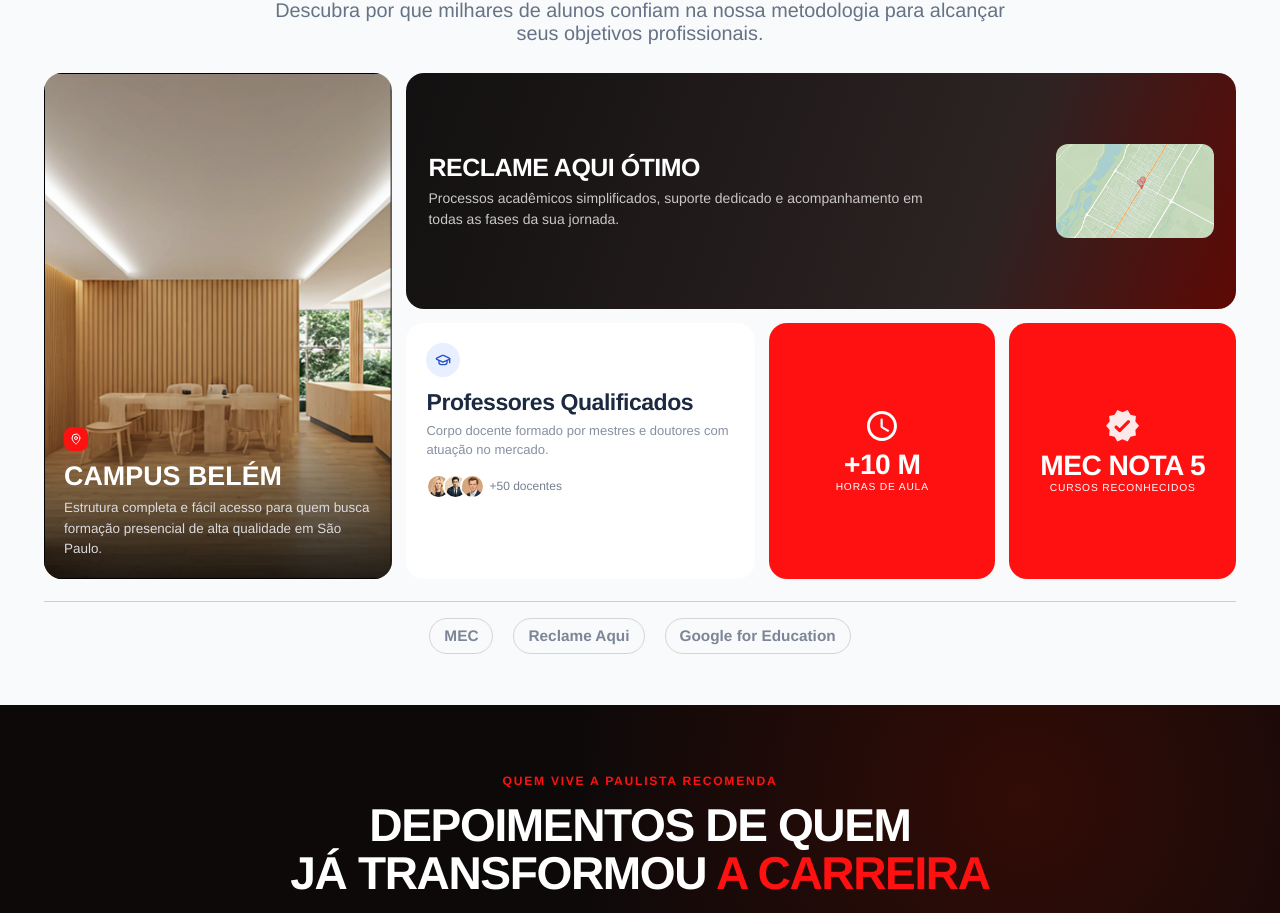
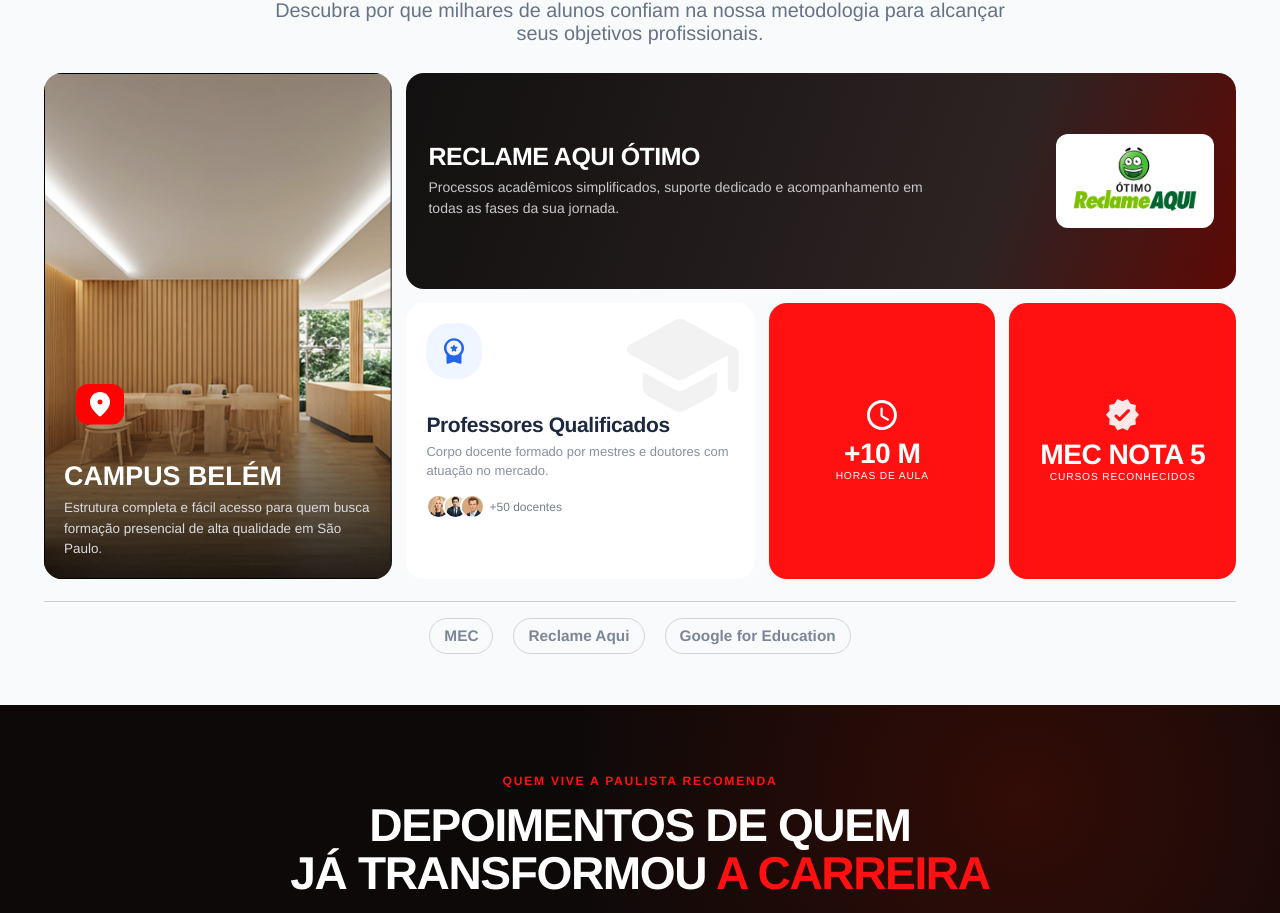
Before and after one commit to martinlofranodeoliveira/faculdadepaulista.com.br, a React (Vite) app: page / in a window 1280 px wide. Shown: the part 2778-3691 px from the top of the page. Built offline with nearby package versions, Linux system fonts and the light colour scheme.

Commit message:
feat: ajustar future section para layout figma

```diff
--- a/src/landing/components/FutureSection.tsx
+++ b/src/landing/components/FutureSection.tsx
@@ -1,5 +1,3 @@
-import { GraduationCap, MapPin } from 'lucide-react'
-
 import { assets, partners } from '../data'
 
 export function FutureSection() {
@@ -26,7 +24,99 @@
             />
             <div className="lp-future__location-content">
               <span className="lp-future__tag">
-                <MapPin size={12} />
+                <svg
+                  width="72"
+                  height="65"
+                  viewBox="0 0 72 65"
+                  fill="none"
+                  xmlns="http://www.w3.org/2000/svg"
+                  aria-hidden="true"
+                >
+                  <rect x="12" y="2" width="48" height="40.5654" rx="12" fill="#FE0000" />
+                  <g filter="url(#filter0_dd_11_1011)">
+                    <rect
+                      x="12"
+                      y="2"
+                      width="48"
+                      height="41"
+                      rx="2"
+                      fill="white"
+                      fillOpacity="0.01"
+                      shapeRendering="crispEdges"
+                    />
+                  </g>
+                  <path
+                    d="M36 10C30.7266 10 25.9805 13.9844 25.9805 20.2539C25.9805 24.1797 29.0859 28.8672 35.1797 34.2578C35.6484 34.668 36.3516 34.668 36.8203 34.2578C42.9141 28.8672 46.0195 24.1797 46.0195 20.2539C46.0195 13.9844 41.2734 10 36 10ZM36 22.4805C34.6523 22.4805 33.4805 21.3672 33.4805 19.9609C33.4805 18.6133 34.6523 17.5 36 17.5C37.3477 17.5 38.5195 18.6133 38.5195 19.9609C38.5195 21.3672 37.3477 22.4805 36 22.4805Z"
+                    fill="white"
+                  />
+                  <defs>
+                    <filter
+                      id="filter0_dd_11_1011"
+                      x="0"
+                      y="0"
+                      width="72"
+                      height="65"
+                      filterUnits="userSpaceOnUse"
+                      colorInterpolationFilters="sRGB"
+                    >
+                      <feFlood floodOpacity="0" result="BackgroundImageFix" />
+                      <feColorMatrix
+                        in="SourceAlpha"
+                        type="matrix"
+                        values="0 0 0 0 0 0 0 0 0 0 0 0 0 0 0 0 0 0 127 0"
+                        result="hardAlpha"
+                      />
+                      <feMorphology
+                        radius="4"
+                        operator="erode"
+                        in="SourceAlpha"
+                        result="effect1_dropShadow_11_1011"
+                      />
+                      <feOffset dy="4" />
+                      <feGaussianBlur stdDeviation="3" />
+                      <feComposite in2="hardAlpha" operator="out" />
+                      <feColorMatrix
+                        type="matrix"
+                        values="0 0 0 0 0 0 0 0 0 0 0 0 0 0 0 0 0 0 0.1 0"
+                      />
+                      <feBlend
+                        mode="normal"
+                        in2="BackgroundImageFix"
+                        result="effect1_dropShadow_11_1011"
+                      />
+                      <feColorMatrix
+                        in="SourceAlpha"
+                        type="matrix"
+                        values="0 0 0 0 0 0 0 0 0 0 0 0 0 0 0 0 0 0 127 0"
+                        result="hardAlpha"
+                      />
+                      <feMorphology
+                        radius="3"
+                        operator="erode"
+                        in="SourceAlpha"
+                        result="effect2_dropShadow_11_1011"
+                      />
+                      <feOffset dy="10" />
+                      <feGaussianBlur stdDeviation="7.5" />
+                      <feComposite in2="hardAlpha" operator="out" />
+                      <feColorMatrix
+                        type="matrix"
+                        values="0 0 0 0 0 0 0 0 0 0 0 0 0 0 0 0 0 0 0.1 0"
+                      />
+                      <feBlend
+                        mode="normal"
+                        in2="effect1_dropShadow_11_1011"
+                        result="effect2_dropShadow_11_1011"
+                      />
+                      <feBlend
+                        mode="normal"
+                        in="SourceGraphic"
+                        in2="effect2_dropShadow_11_1011"
+                        result="shape"
+                      />
+                    </filter>
+                  </defs>
+                </svg>
               </span>
               <h3>CAMPUS BELÉM</h3>
               <p>
@@ -44,12 +134,41 @@
                 todas as fases da sua jornada.
               </p>
             </div>
-            <img src={assets.map} alt="Mapa com pin de localização" />
+            <img src={assets.reclameAquiOtimo} alt="Selo Reclame Aqui Otimo" />
           </article>
 
           <article className="lp-future__prof-card">
+            <span className="lp-future__prof-bg-icon" aria-hidden="true">
+              <svg
+                width="144"
+                height="126"
+                viewBox="0 0 144 126"
+                fill="none"
+                xmlns="http://www.w3.org/2000/svg"
+              >
+                <g opacity="0.05">
+                  <path
+                    d="M31.5625 68.8125V83.8125C31.5625 87.8125 33.5625 91.3125 37.0625 93.3125L63.8125 107.812C66.8125 109.562 70.8125 109.562 73.8125 107.812L100.562 93.3125C104.062 91.3125 106.062 87.8125 106.062 83.8125V68.8125L73.8125 86.5625C70.8125 88.3125 66.8125 88.3125 63.8125 86.5625L31.5625 68.8125ZM63.8125 17.3125L18.8125 41.8125C15.0625 43.8125 15.0625 49.3125 18.8125 51.3125L63.8125 75.8125C66.8125 77.5625 70.8125 77.5625 73.8125 75.8125L116.812 52.3125V83.8125C116.812 86.8125 119.312 89.3125 122.062 89.3125C125.062 89.3125 127.562 86.8125 127.562 83.8125V49.8125C127.562 47.8125 126.312 46.0625 124.812 45.0625L73.8125 17.3125C70.8125 15.5625 66.8125 15.5625 63.8125 17.3125Z"
+                    fill="black"
+                  />
+                </g>
+              </svg>
+            </span>
             <div className="lp-future__prof-icon">
-              <GraduationCap size={16} />
+              <svg
+                width="56"
+                height="56"
+                viewBox="0 0 56 56"
+                fill="none"
+                xmlns="http://www.w3.org/2000/svg"
+                aria-hidden="true"
+              >
+                <rect width="56" height="56" rx="24" fill="#EFF6FF" />
+                <path
+                  d="M26.6523 28.5479L28 27.5518L29.3477 28.5479C29.8164 28.8994 30.4609 28.4307 30.2852 27.8447L29.8164 26.1455L31.2812 24.9736C31.75 24.6221 31.5156 23.8604 30.8711 23.8604H29.1133L28.5859 22.1611C28.4102 21.6338 27.5898 21.6338 27.4141 22.1611L26.8867 23.8604H25.1289C24.4844 23.8604 24.25 24.6221 24.7188 24.9736L26.1836 26.1455L25.6562 27.8447C25.4805 28.4307 26.1836 28.8994 26.6523 28.5479ZM20.5 39.6221C20.5 40.501 21.3203 41.0869 22.1406 40.7939L28 38.8604L33.8594 40.7939C34.6797 41.0869 35.5 40.501 35.5 39.6221V31.7119C37.0234 29.9541 38.0195 27.6689 38.0195 25.0908C38.0195 19.583 33.5078 15.1299 28 15.1299C22.4922 15.1299 17.9805 19.583 17.9805 25.0908C17.9805 27.6689 18.9766 29.9541 20.5 31.7119V39.6221ZM28 17.5908C32.1602 17.5908 35.5 20.9893 35.5 25.0908C35.5 29.251 32.1602 32.5908 28 32.5908C23.8398 32.5908 20.5 29.251 20.5 25.0908C20.5 20.9893 23.8398 17.5908 28 17.5908Z"
+                  fill="#2563EB"
+                />
+              </svg>
             </div>
             <h3>Professores Qualificados</h3>
             <p>Corpo docente formado por mestres e doutores com atuação no mercado.</p>
--- a/src/landing/data.ts
+++ b/src/landing/data.ts
@@ -44,6 +44,7 @@
   appStore: '/landing/appStore.png',
   googlePlay: '/landing/googlePlay.png',
   map: '/landing/map.png',
+  reclameAquiOtimo: '/landing/reclame-aqui-otimo.webp',
   profSarah: '/landing/profSarah.jpg',
   profJames: '/landing/profJames.jpg',
   profMichael: '/landing/profMichael.jpg',
--- a/src/landing/landing.css
+++ b/src/landing/landing.css
@@ -951,7 +951,7 @@
 
 .lp-future__head h2 {
   color: var(--lp-title);
-  font-size: clamp(31px, 3.8vw, 62px);
+  font-size: clamp(31px, 3.8vw, 52px);
   letter-spacing: -0.03em;
   line-height: 1.06;
   margin: 0;
@@ -964,7 +964,7 @@
 
 .lp-future__head p {
   color: #667386;
-  font-size: clamp(16px, 1.55vw, 28px);
+  font-size: clamp(16px, 1.55vw, 21px);
   margin: 12px auto 0;
   max-width: 760px;
 }
@@ -1003,22 +1003,25 @@
 
 .lp-future__tag {
   align-items: center;
-  background: var(--lp-brand);
-  border-radius: 8px;
   display: inline-flex;
-  height: 24px;
   justify-content: center;
-  width: 24px;
+  line-height: 0;
+}
+
+.lp-future__tag svg {
+  display: block;
+  height: 65px;
+  width: 72px;
 }
 
 .lp-future__location h3 {
-  font-size: clamp(24px, 2.1vw, 36px);
+  font-size: clamp(24px, 2.1vw, 32px);
   margin: 10px 0 6px;
 }
 
 .lp-future__location p {
   color: #dbdbdf;
-  font-size: clamp(13px, 1.05vw, 18px);
+  font-size: clamp(13px, 1.05vw, 17px);
   line-height: 1.5;
   margin: 0;
 }
@@ -1048,24 +1051,26 @@
 }
 
 .lp-future__reclame h3 {
-  font-size: clamp(24px, 1.95vw, 36px);
+  font-size: clamp(24px, 1.95vw, 32px);
   letter-spacing: -0.02em;
   margin: 0 0 6px;
 }
 
 .lp-future__reclame p {
   color: #c9c7ca;
-  font-size: clamp(14px, 1.05vw, 18px);
+  font-size: clamp(14px, 1.05vw, 17px);
   line-height: 1.5;
   margin: 0;
   max-width: 520px;
 }
 
 .lp-future__reclame img {
+  background: #fff;
   border-radius: 12px;
   height: 94px;
   margin-left: 16px;
-  object-fit: cover;
+  object-fit: contain;
+  padding: 8px;
   width: 158px;
 }
 
@@ -1073,25 +1078,50 @@
   background: #fff;
   border-radius: 18px;
   min-height: 182px;
+  overflow: hidden;
   padding: 20px;
+  position: relative;
+}
+
+.lp-future__prof-card > *:not(.lp-future__prof-bg-icon) {
+  position: relative;
+  z-index: 1;
+}
+
+.lp-future__prof-bg-icon {
+  pointer-events: none;
+  position: absolute;
+  right: 0;
+  top: 0;
+  z-index: 0;
+}
+
+.lp-future__prof-bg-icon svg {
+  display: block;
+  height: 126px;
+  width: 144px;
 }
 
 .lp-future__prof-icon {
   align-items: center;
-  background: #e8f0ff;
-  border-radius: 999px;
-  color: #2351c4;
   display: inline-flex;
-  height: 34px;
+  height: 56px;
   justify-content: center;
-  width: 34px;
+  line-height: 0;
+  width: 56px;
+}
+
+.lp-future__prof-icon svg {
+  display: block;
+  height: 56px;
+  width: 56px;
 }
 
 .lp-future__prof-card h3 {
   color: #1c2941;
-  font-size: clamp(21px, 1.8vw, 32px);
+  font-size: clamp(21px, 1.8vw, 21px);
   letter-spacing: -0.02em;
-  margin: 12px 0 6px;
+  margin: 30px 0 6px;
 }
 
 .lp-future__prof-card p {
@@ -1151,7 +1181,7 @@
 }
 
 .lp-future__red-card strong {
-  font-size: clamp(24px, 2.2vw, 44px);
+  font-size: clamp(24px, 2.2vw, 32px);
   letter-spacing: -0.02em;
   margin-top: 8px;
 }
```
Also changed, not shown: public/landing/reclame-aqui-otimo.webp (added).
